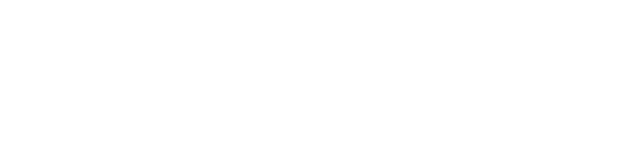
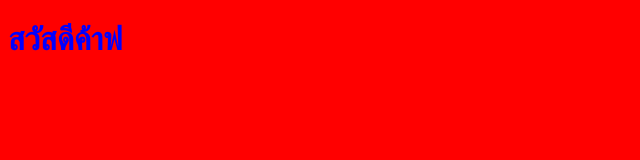
Before and after one commit to punyaphatsura/SWPractice, a plain HTML site: page index.html in a window 1280 px wide. Shown: the whole page, without its empty margins (0-640 px from the left). Drawn offline with Linux system fonts and the light colour scheme.

Commit message:
feat: :lipstick: styleshet linked

```diff
--- a/index.html
+++ b/index.html
@@ -3,9 +3,13 @@
 
 <head>
     <title>My HTML File</title>
+    <meta charset="utf-8">
+    <link rel="stylesheet" href="stylesheet.css">
+
 </head>
 
 <body>
+    <h1>สวัสดีค้าฟ</h1>
 
 </body>
 
--- a/stylesheet.css
+++ b/stylesheet.css
@@ -3,5 +3,5 @@ h1 {
 }
 
 body {
-    color: red
+    background-color: red
 }
```
